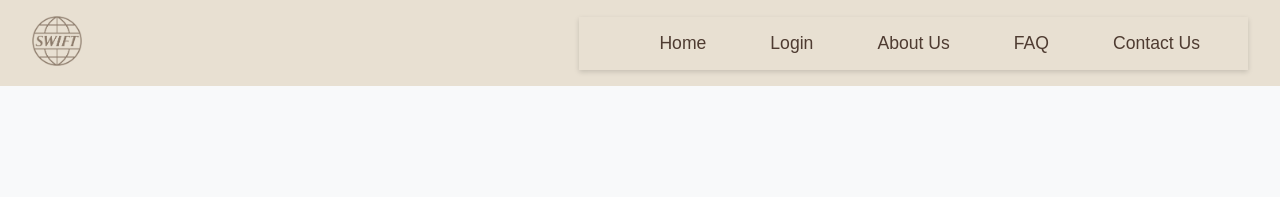
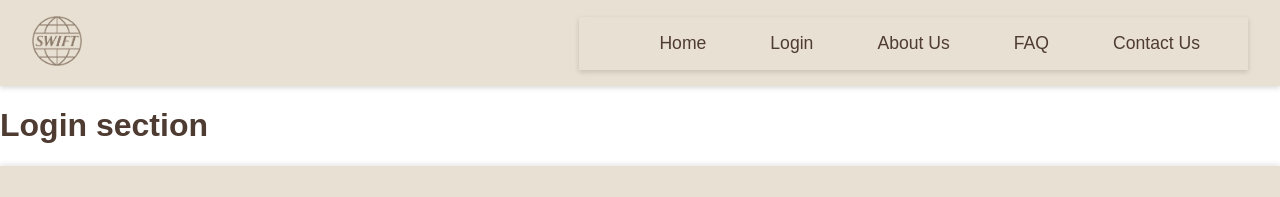
Before and after one commit to CameronCS/APDSPart3, a React (Create React App) app in the folder client/: page /login in a window 1280 px wide. Before the commit this address led to /404. Shown: the top 197 px of the page. Built offline with nearby package versions, Linux system fonts and the light colour scheme.

Commit message:
Can now view FAQ, Login and Contact Us

```diff
--- a/client/src/screens/AppRouter.js
+++ b/client/src/screens/AppRouter.js
@@ -3,7 +3,9 @@ import NavBar from "./shared/Nav/NavBar";
 import Footer from "./shared/Footer/Footer";
 import NotFound from "./shared/404/NotFound";
 import HomeScreen from "./home/home/HomeScreen";
+import Login from "./home/login/Login";
 import AboutUs from "./home/aboutscreen/AboutUs";
+import Faq from "./home/faq/Faq";
 import ContactUs from "./home/contactus/ContactUs";
 
 export default function AppRouter() {
@@ -13,7 +15,9 @@ export default function AppRouter() {
       <Router>
         <Routes>
           <Route path='/' element={<HomeScreen />}/>
+          <Route path='/login' element={<Login />}/>
           <Route path='/about-us' element={<AboutUs />}/>
+          <Route path='/faq' element={<Faq />}/>
           <Route path='/contact-us' element={<ContactUs />}/>
           <Route path='/404' element={<NotFound />} />
           <Route path='*' element={<Navigate to='/404' />} />
--- a/client/src/screens/home/faq/Faq.js
+++ b/client/src/screens/home/faq/Faq.js
@@ -0,0 +1,11 @@
+import React from 'react'
+import './Faq.css'
+
+export default function Faq() {
+  return (
+    <div>
+        <h1>Faq section</h1>
+    </div>
+
+  )
+}
--- /dev/null
+++ b/client/src/screens/home/login/Login.js
@@ -0,0 +1,11 @@
+import React from 'react'
+import './Login.css'
+
+export default function Login() {
+  return (
+    <div>
+        <h1>Login section</h1>
+    </div>
+
+  )
+}
```
Also changed, not shown: client/src/screens/home/login/Login.css (added).
